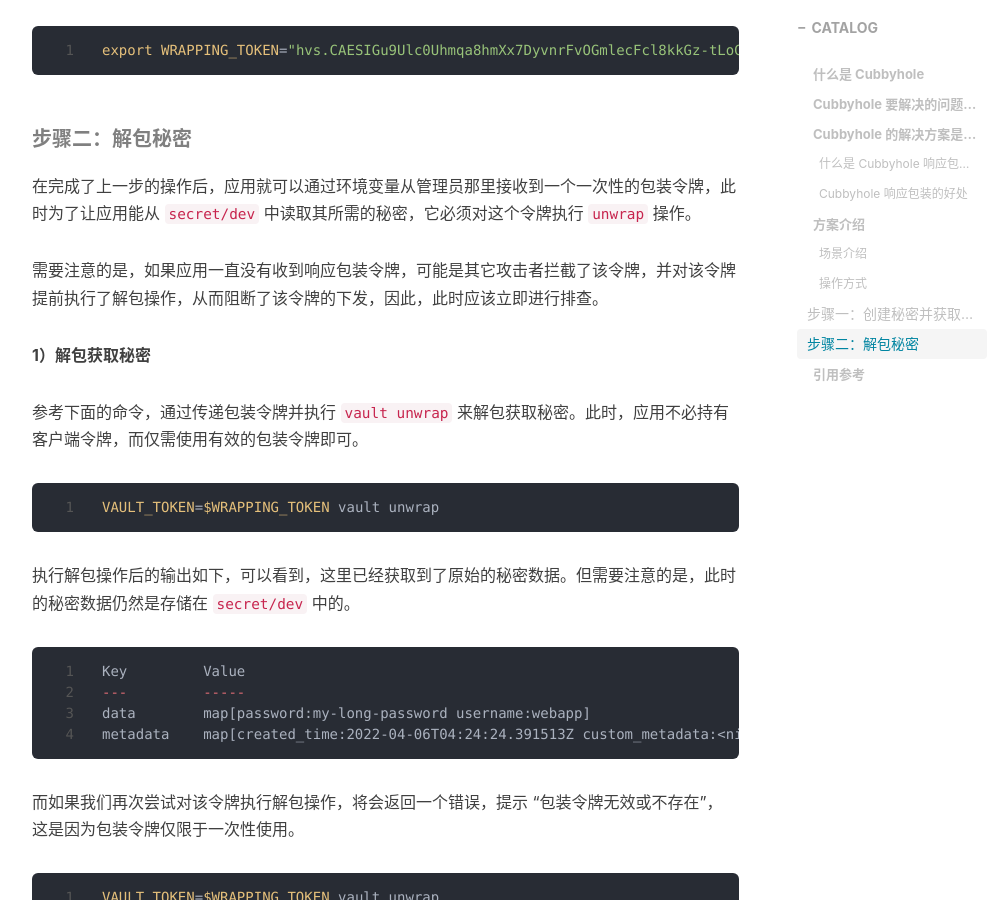
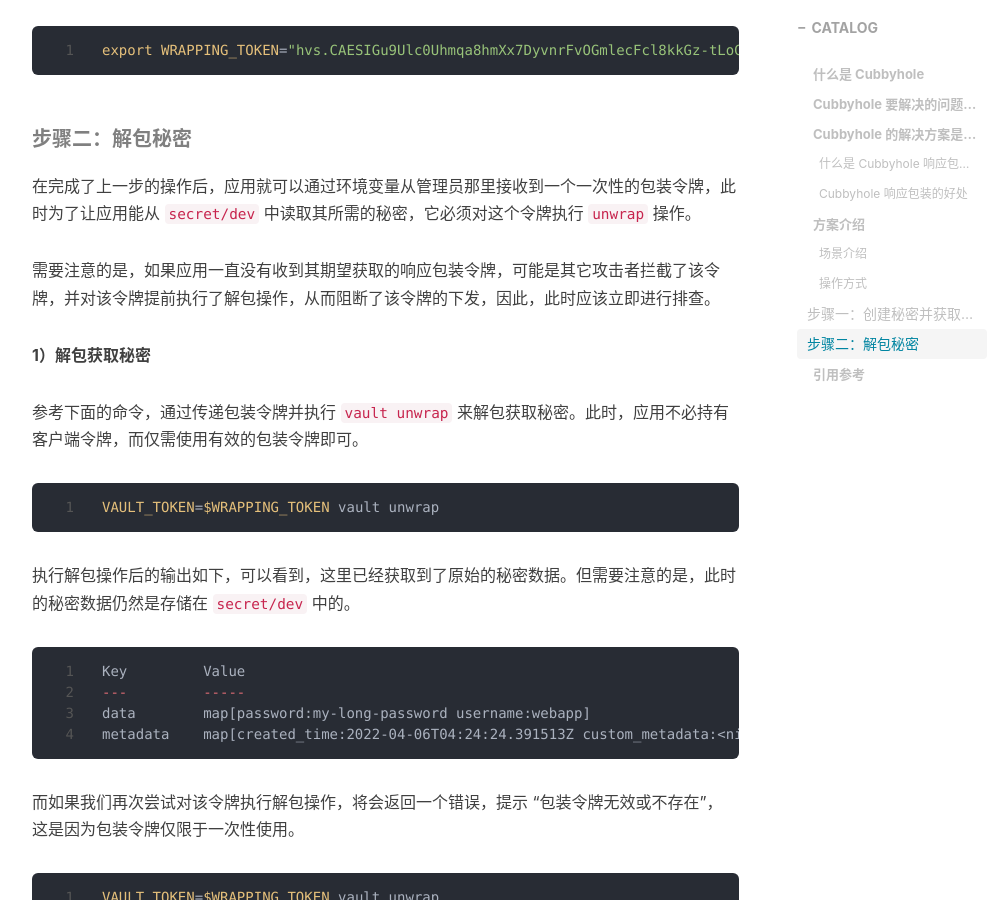
Before and after one commit to fuzhidai/fuzhidai.github.io, a Jekyll site: the page built from docs/_posts/vault/2024-01-15-vault-cubbyhole.md, in a window 1280 px wide and 900 px high, scrolled down 3835 px. Shown: the whole window, without its empty margins (233-1239 px from the left). Built offline with Jekyll 4.4.1, drawn with Linux system fonts in a browser that asks for light colours; nearby versions of some CDN libraries; comment, search, counter and statistics services are not loaded.

Commit message:
feat: update doc

```diff
--- a/docs/_posts/vault/2024-01-15-vault-cubbyhole.md
+++ b/docs/_posts/vault/2024-01-15-vault-cubbyhole.md
@@ -108,7 +108,7 @@
 
 在完成了上一步的操作后，应用就可以通过环境变量从管理员那里接收到一个一次性的包装令牌，此时为了让应用能从 `secret/dev` 中读取其所需的秘密，它必须对这个令牌执行 `unwrap` 操作。
 
-需要注意的是，如果应用一直没有收到响应包装令牌，可能是其它攻击者拦截了该令牌，并对该令牌提前执行了解包操作，从而阻断了该令牌的下发，因此，此时应该立即进行排查。
+需要注意的是，如果应用一直没有收到其期望获取的响应包装令牌，可能是其它攻击者拦截了该令牌，并对该令牌提前执行了解包操作，从而阻断了该令牌的下发，因此，此时应该立即进行排查。
 
 **1）解包获取秘密**
 
```
